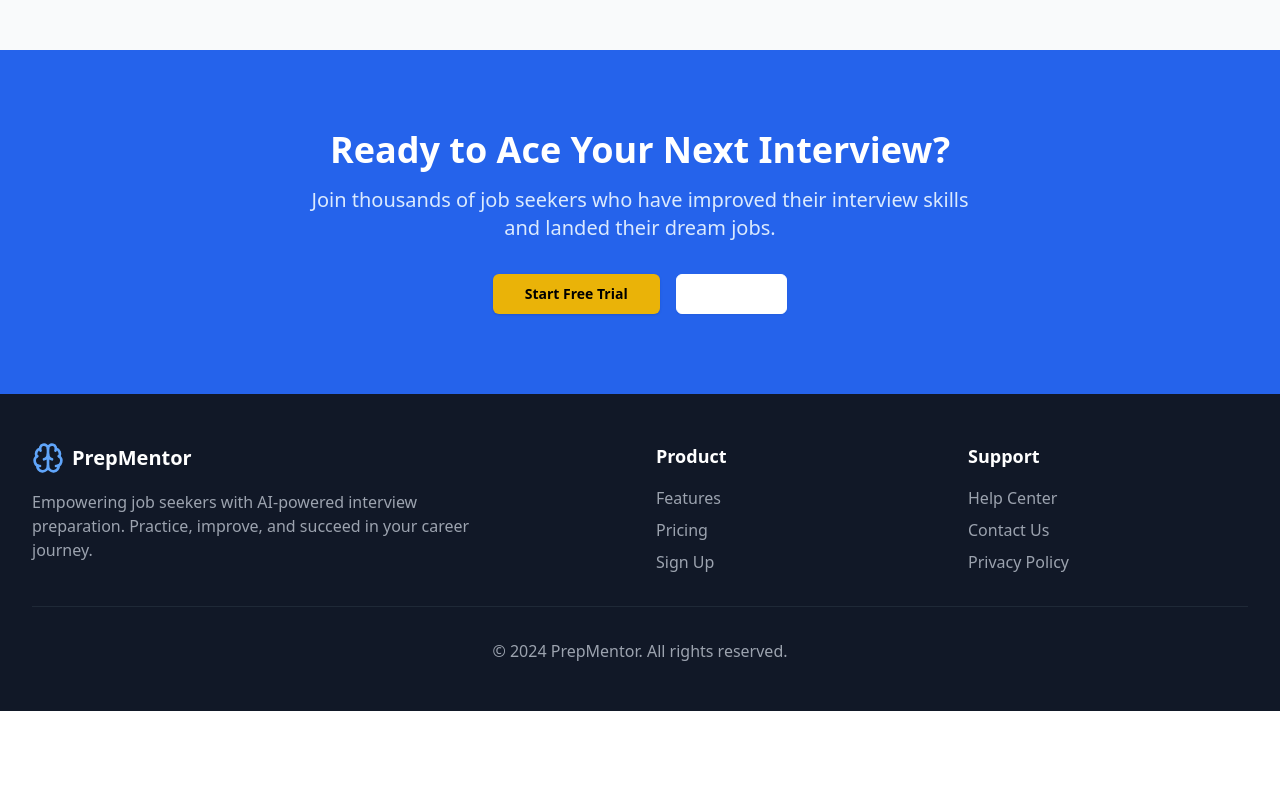
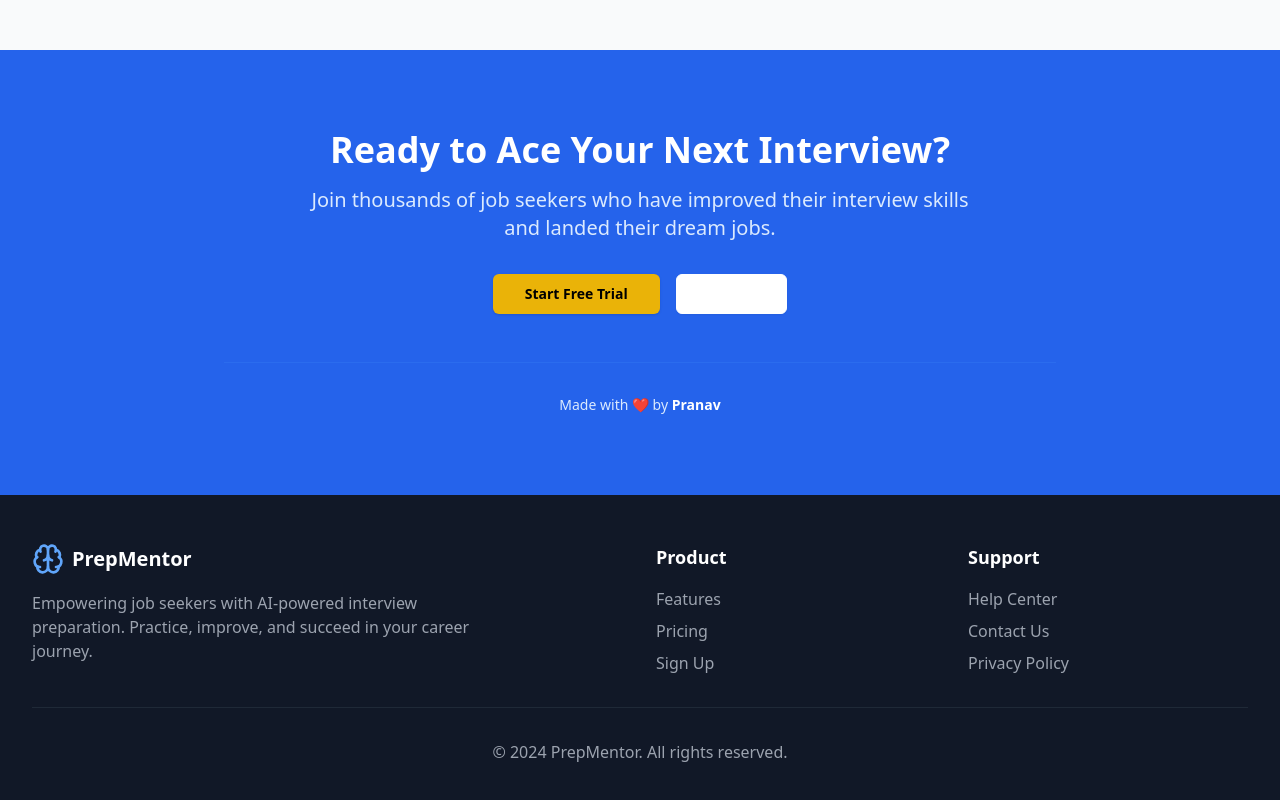
Before and after one commit to pranavthaivalappil/ai-prep-mentor, a Next.js app: page / in a window 1280 px wide. Shown: the part 3311-4111 px from the top of the page. Before the commit the page ends 4022 px from the top, so only its background shows below. Built offline with nearby package versions, Linux system fonts and the light colour scheme; no server answers.

Commit message:
Nothing just added a trademark

```diff
--- a/app/page.js
+++ b/app/page.js
@@ -351,6 +351,13 @@ export default function Home() {
               Sign In
             </Button>
           </Link>
+
+          {/* Made with Love */}
+          <div className="mt-12 pt-8 border-t border-blue-500/30">
+            <p className="text-blue-100 text-sm">
+              Made with ❤️ by <span className="font-semibold text-white">Pranav</span>
+            </p>
+          </div>
         </div>
       </section>
 
```
